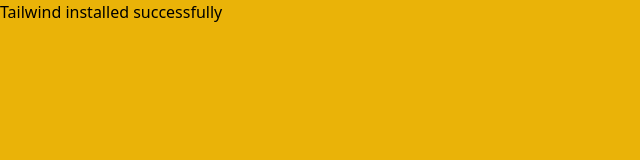
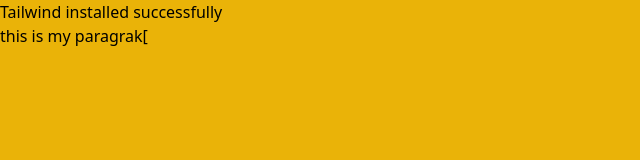
Before and after one commit to sankalp-2607/Tailwind-demo, a website: page public/index.html in a window 1280 px wide. Shown: the whole page, without its empty margins (0-640 px from the left). Drawn offline with Linux system fonts and the light colour scheme.

Commit message:
index file changed

```diff
--- a/public/index.html
+++ b/public/index.html
@@ -8,5 +8,7 @@
 </head>
 <body class="bg-yellow-500">
     <h1 class="text-black">Tailwind installed successfully</h1>
+
+    <p>this is my paragrak[</p>
 </body>
 </html>
```
